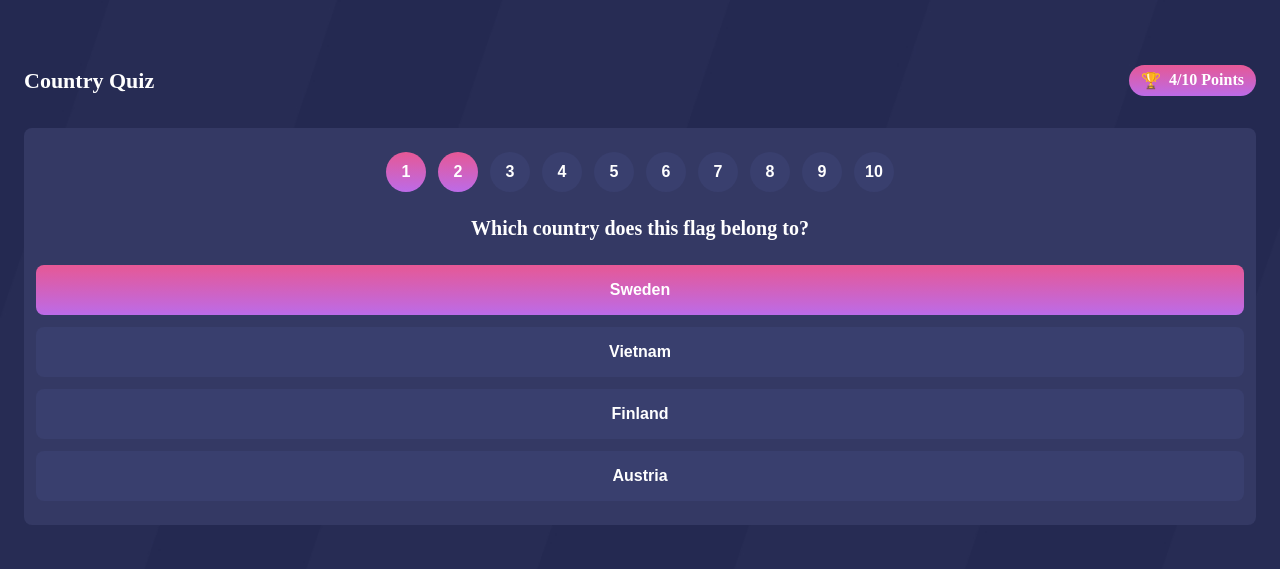
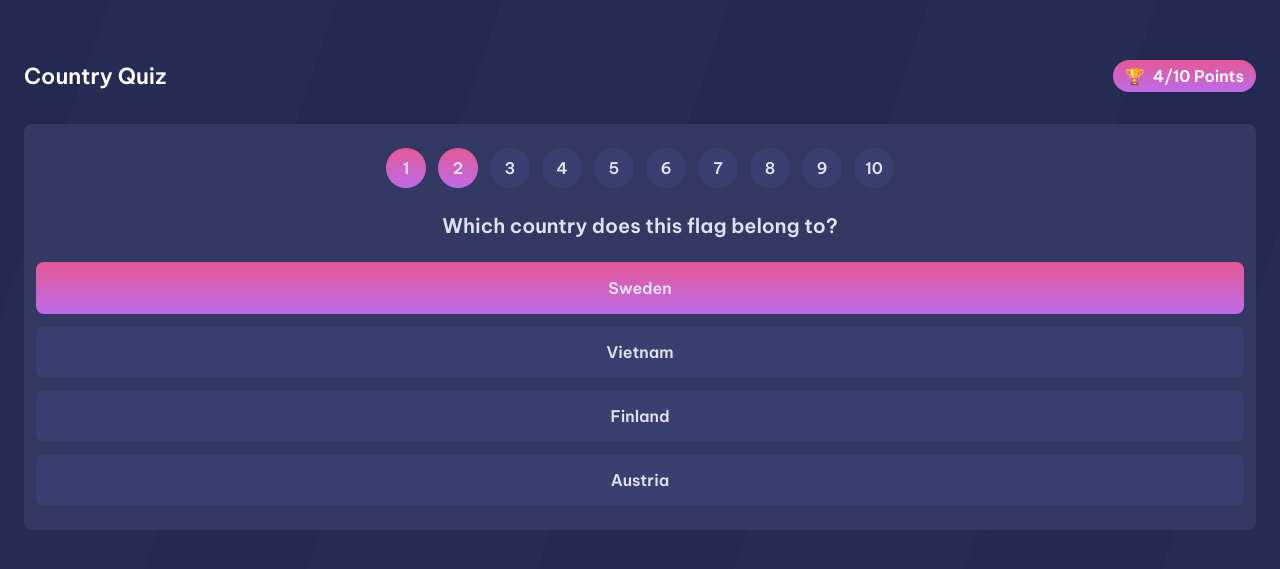
Before and after one commit to thiago-thomas/country-quiz, a React (Vite) app: page / in a window 1280 px wide. Shown: the part 105-674 px from the top of the page. Built offline with nearby package versions, Linux system fonts and the light colour scheme.

Commit message:
feat: change font family app and small styles changes

```diff
--- a/src/App.css
+++ b/src/App.css
@@ -1,3 +1,5 @@
+@import url('https://fonts.googleapis.com/css2?family=Be+Vietnam+Pro:ital,wght@0,100;0,200;0,300;0,400;0,500;0,600;0,700;0,800;0,900;1,100;1,200;1,300;1,400;1,500;1,600;1,700;1,800;1,900&display=swap');
+
 :root {
   --pink-gradient: linear-gradient(#e65895, #bc6be8);
 }
@@ -15,6 +17,21 @@
   color: white;
 }
 
+h1,
+h2,
+h3,
+h4,
+h5,
+h6,
+p,
+span,
+label,
+a,
+button,
+input {
+  font-family: 'Be Vietnam Pro', sans-serif;
+}
+
 main {
   display: flex;
   flex-direction: column;
@@ -26,11 +43,14 @@
 
 h1 {
   font-size: 22px;
+  font-weight: 600;
   margin: 0;
 }
 
 h2 {
   font-size: 20px;
+  font-weight: 600;
+  color: #E2E4F3;
 }
 
 .country-quiz__header-container {
@@ -44,7 +64,7 @@
   background: var(--pink-gradient);
   color: white;
   font-size: 16px;
-  font-weight: bold;
+  font-weight: 600;
   border-radius: 22px;
   padding: 6px 12px;
 
@@ -67,9 +87,9 @@
 .country-quiz__options-container {
   button {
     background: #393F6E;
-    color: white;
+    color: #E2E4F3;
     font-size: 16px;
-    font-weight: bold;
+    font-weight: 600;
     cursor: pointer;
     border: none;
 
```
